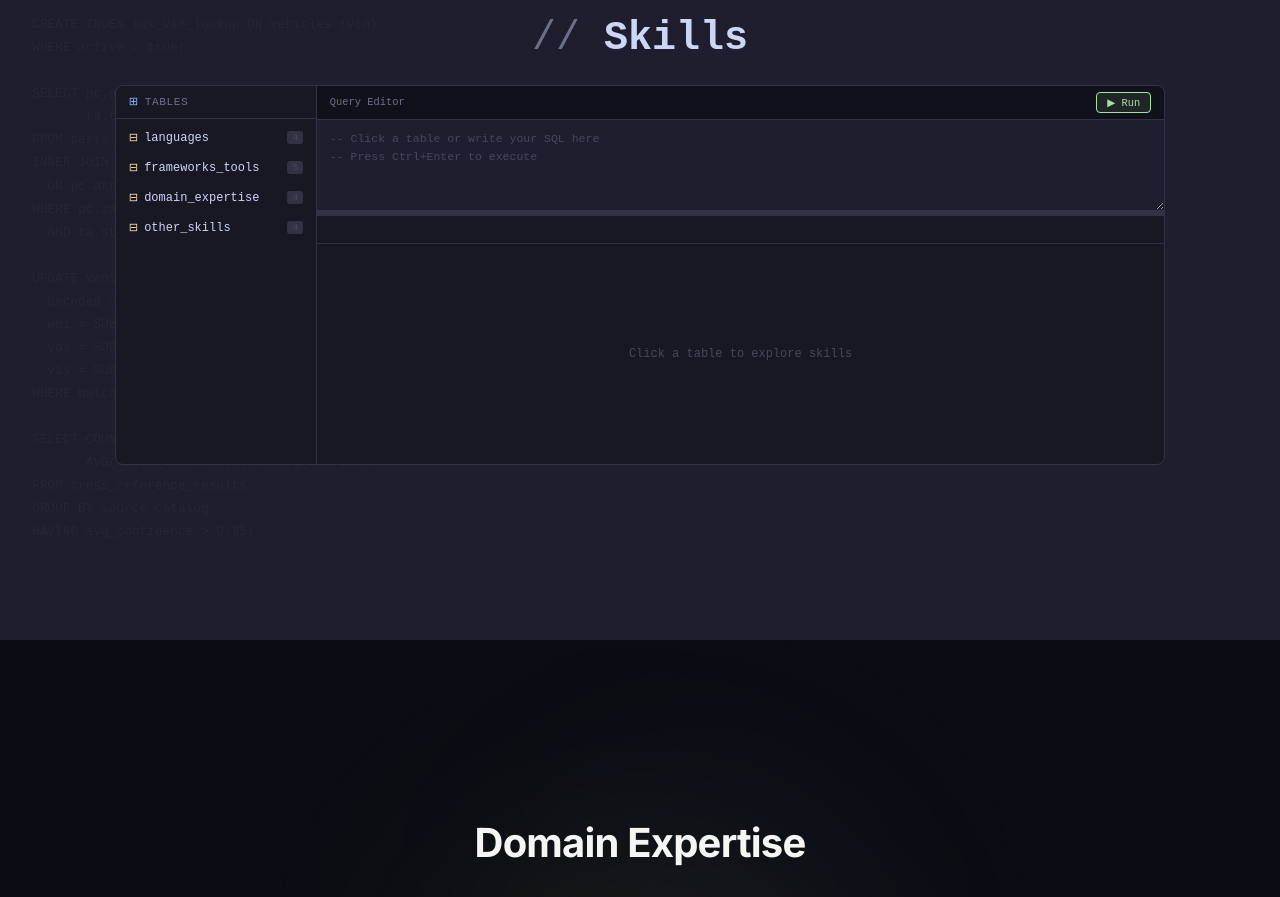
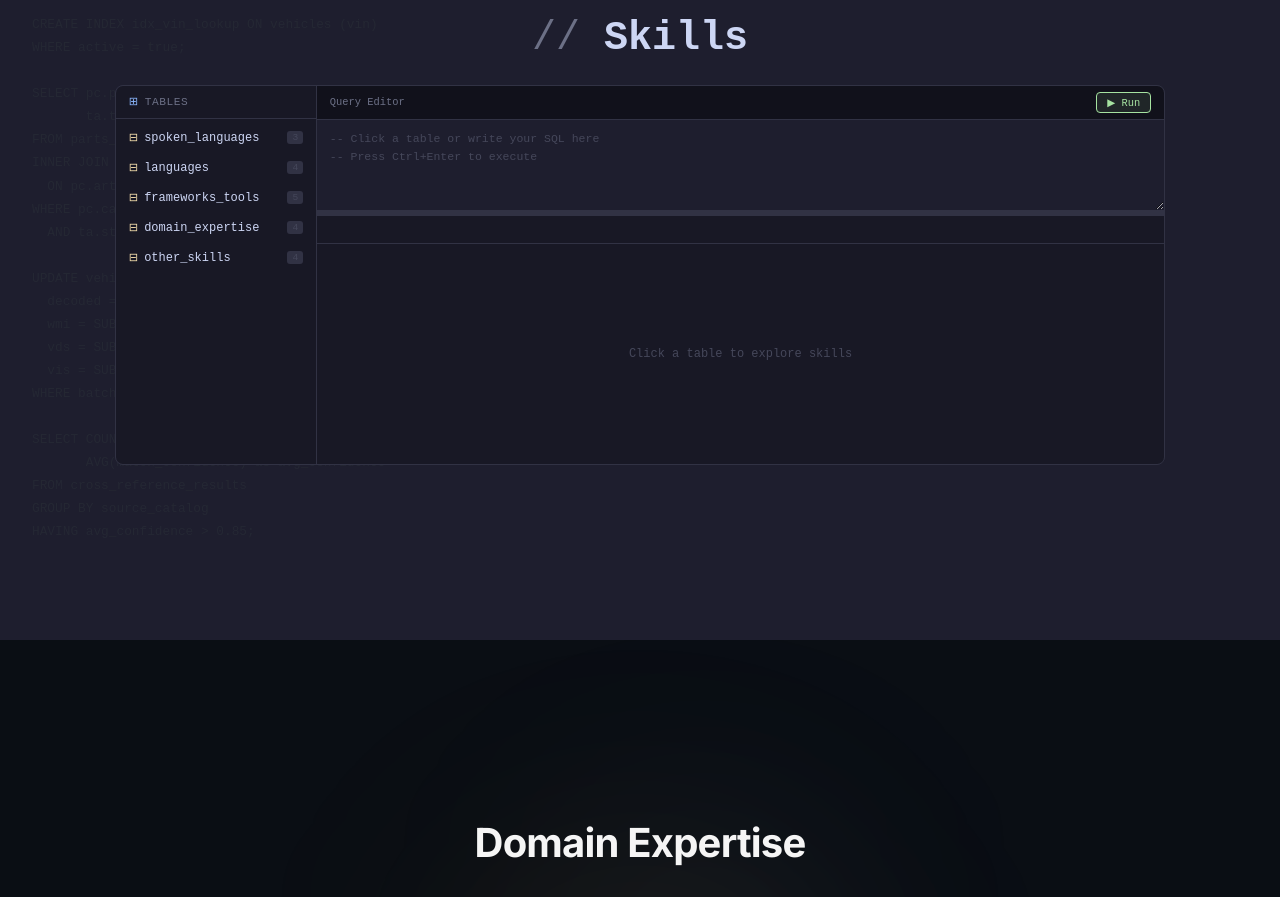
Before and after one commit to boosarnaud-lang/boosarnaud-lang.github.io, a React (Vite) app in the folder portfolio-react/: page / in a window 1280 px wide. Shown: the part 1760-2657 px from the top of the page. Built offline with nearby package versions, Linux system fonts and the light colour scheme.

Commit message:
feat: add spoken languages table (French, English, Japanese/Duolingo)

```diff
--- a/portfolio-react/src/sections/Skills.jsx
+++ b/portfolio-react/src/sections/Skills.jsx
@@ -2,6 +2,18 @@ import { useState } from 'react';
 import './Skills.css';
 
 const tables = [
+  {
+    name: 'spoken_languages',
+    query: `SELECT language, level, source
+FROM spoken_languages
+ORDER BY level DESC;`,
+    columns: ['language', 'level', 'source'],
+    rows: [
+      ['French', 'native', '—'],
+      ['English', 'fluent', '—'],
+      ['Japanese', 'learning', 'Duolingo'],
+    ],
+  },
   {
     name: 'languages',
     query: `SELECT name, level, years_exp
```
Also changed, not shown: 5 other files (tests, documents, lock files or other folders).
